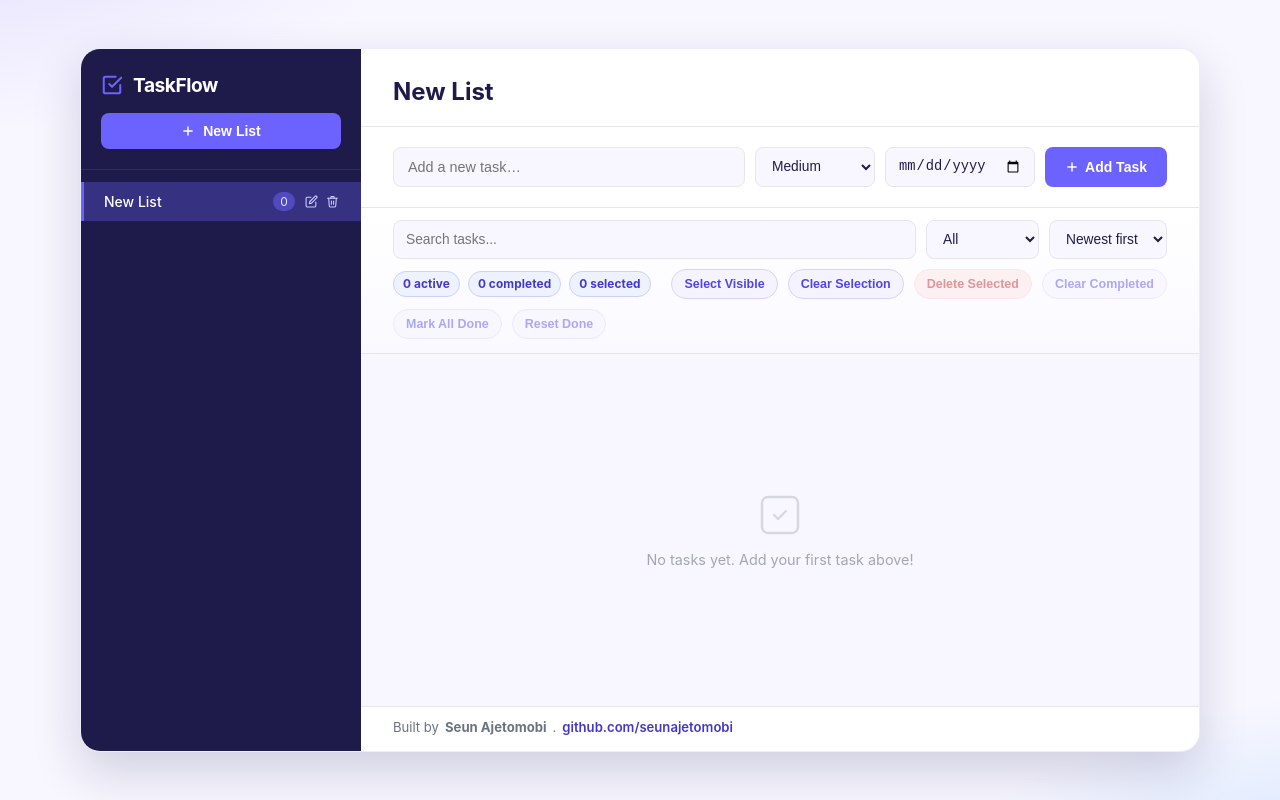
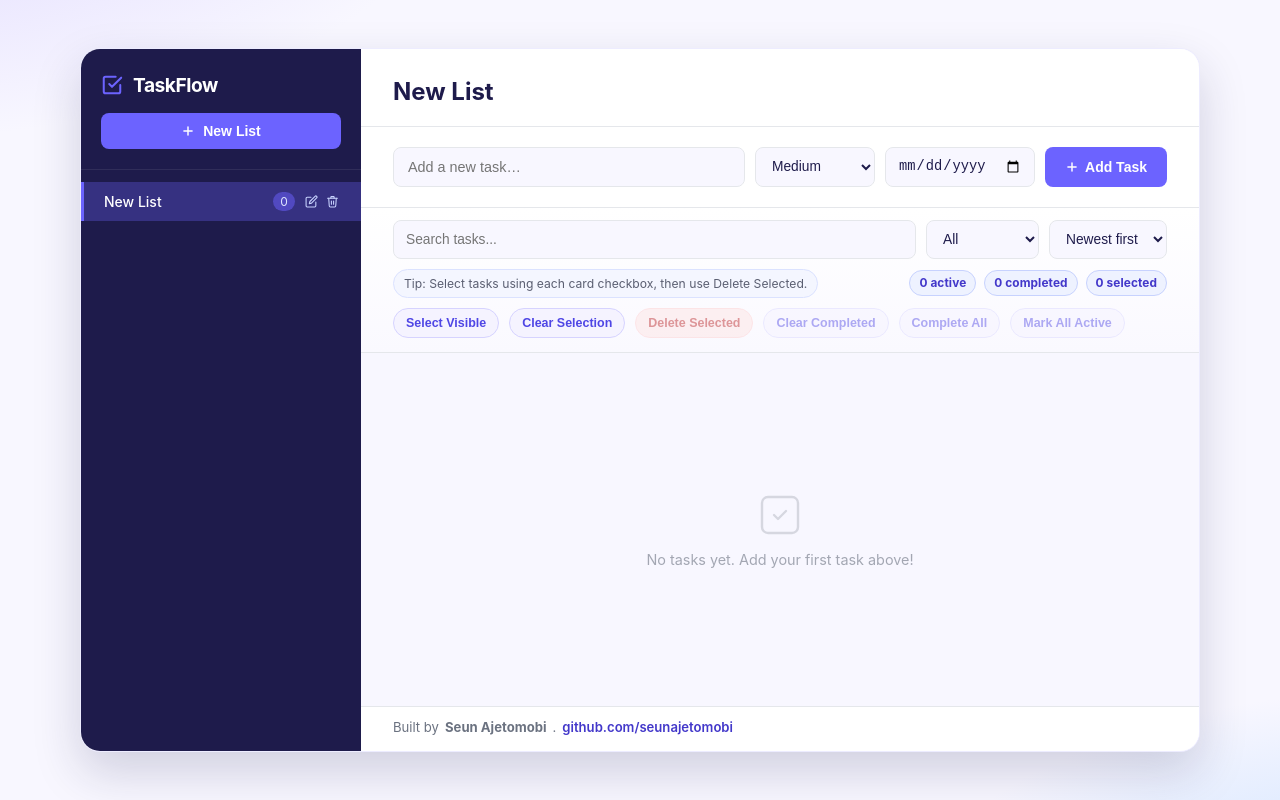
Before and after one commit to seunajetomobi/to_do_list, a React (Vite) app: page / in a window 1280 px wide. Both pictures are taken after a click on the button "New List". Built offline with nearby package versions, Linux system fonts and the light colour scheme.

Commit message:
to do list app version 1.2

```diff
--- a/src/App.tsx
+++ b/src/App.tsx
@@ -325,6 +325,7 @@ export default function App() {
               </div>
 
               <div className="task-tools-row actions">
+                <p className="task-tools-hint">Tip: Select tasks using each card checkbox, then use Delete Selected.</p>
                 <div className="task-summary">
                   <span>{activeCount} active</span>
                   <span>{completedCount} completed</span>
@@ -343,10 +344,10 @@ export default function App() {
                   Clear Completed
                 </button>
                 <button type="button" className="tool-btn" onClick={() => selectedId && toggleAll(selectedId, true)} disabled={totalCount === 0}>
-                  Mark All Done
+                  Complete All
                 </button>
                 <button type="button" className="tool-btn" onClick={() => selectedId && toggleAll(selectedId, false)} disabled={totalCount === 0}>
-                  Reset Done
+                  Mark All Active
                 </button>
               </div>
             </div>
@@ -400,8 +401,8 @@ export default function App() {
               <path d="M9 11l3 3L22 4" />
               <path d="M21 12v7a2 2 0 0 1-2 2H5a2 2 0 0 1-2-2V5a2 2 0 0 1 2-2h11" />
             </svg>
-            <h2>Welcome to TaskFlow</h2>
-            <p>Create your first list using the <strong>New List</strong> button in the sidebar.</p>
+            <h2>Welcome to TaskFlow, Seun Ajetomobi</h2>
+            <p>Create your first list using the <strong>New List</strong> button in the sidebar, then add your first task with title, priority, and due date.</p>
           </div>
         )}
       </main>
--- a/src/components/TodoCard.tsx
+++ b/src/components/TodoCard.tsx
@@ -56,14 +56,14 @@ export default function TodoCard({
           )}
         </button>
 
-        <label className={`delete-select-label${selectedForDelete ? ' selected' : ''}`} title="Select task for bulk delete">
+        <label className={`delete-select-label${selectedForDelete ? ' selected' : ''}`} title="Select task for bulk actions">
           <input
             type="checkbox"
             checked={selectedForDelete}
             onChange={() => onToggleSelectForDelete(item.id)}
-            aria-label="Select task for bulk delete"
+            aria-label="Select task for bulk actions"
           />
-          Delete
+          Select
         </label>
 
         {isEditingTitle ? (
--- a/src/index.css
+++ b/src/index.css
@@ -331,6 +331,16 @@ body {
   align-items: center;
 }
 
+.task-tools-hint {
+  margin-right: auto;
+  font-size: 0.76rem;
+  color: #5b5f72;
+  background: #f4f6ff;
+  border: 1px solid #dbe2ff;
+  border-radius: 999px;
+  padding: 6px 10px;
+}
+
 .task-search-input {
   flex: 1;
   min-width: 200px;
@@ -340,7 +350,6 @@ body {
   display: inline-flex;
   gap: 8px;
   flex-wrap: wrap;
-  margin-right: auto;
 }
 
 .task-summary span {
@@ -817,6 +826,10 @@ body {
     padding-left: 16px;
     padding-right: 16px;
   }
+
+  .task-tools-hint {
+    width: 100%;
+  }
 }
 
 @media (max-width: 640px) {
```
Also changed, not shown: 2 other files (tests, documents, lock files or other folders).
